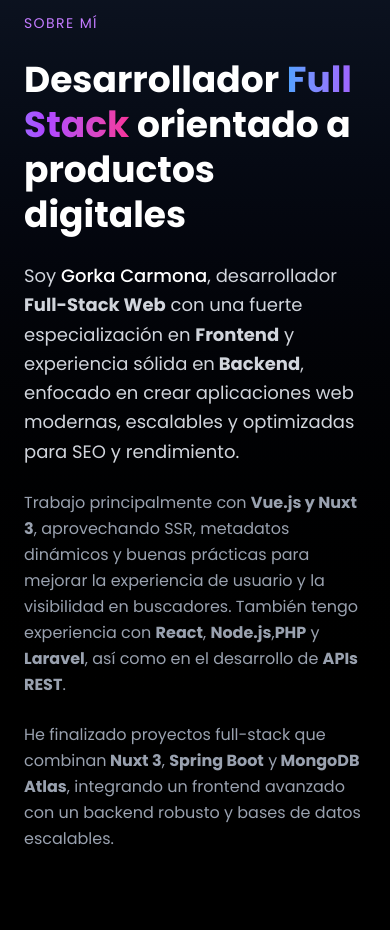
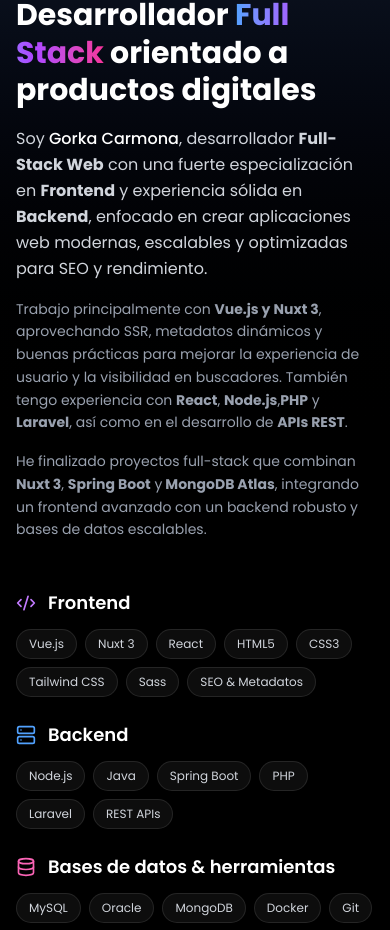
Before and after one commit to Gorkacp/portafolio-Gorka, a Next.js app: page / in a window 390 px wide. Shown: the part 1039-1969 px from the top of the page. Built offline with nearby package versions, Linux system fonts and the light colour scheme.

Commit message:
responsive

```diff
--- a/src/components/About.jsx
+++ b/src/components/About.jsx
@@ -12,23 +12,24 @@
     <section
       id="about"
       className="
-        relative w-full py-32 px-6 font-poppins
+        relative w-full min-h-[auto] lg:min-h-screen py-20 sm:py-24 md:py-32 px-4 sm:px-6 font-poppins
         bg-gradient-to-b from-gray-900 via-black to-black
         text-white
+        flex items-center
       "
     >
       {/* Separador superior */}
       <div className="absolute top-0 left-0 w-full h-px bg-gradient-to-r from-transparent via-purple-500 to-transparent" />
 
-      <div className="max-w-[1200px] mx-auto grid grid-cols-1 lg:grid-cols-2 gap-20 items-center">
+      <div className="w-full max-w-[1200px] mx-auto grid grid-cols-1 lg:grid-cols-2 gap-12 sm:gap-16 lg:gap-20 items-center">
 
         {/* Texto */}
-        <div className="flex flex-col gap-6">
-          <span className="uppercase tracking-widest text-sm text-purple-400">
+        <div className="flex flex-col gap-4 sm:gap-5 md:gap-6">
+          <span className="uppercase tracking-widest text-xs sm:text-sm text-purple-400">
             Sobre mí
           </span>
 
-          <h2 className="text-4xl sm:text-5xl font-bold leading-tight">
+          <h2 className="text-3xl sm:text-4xl md:text-5xl font-bold leading-tight">
             Desarrollador{" "}
             <span className="text-transparent bg-clip-text bg-gradient-to-r from-blue-400 via-purple-500 to-pink-500">
               Full Stack
@@ -36,7 +37,7 @@
             orientado a productos digitales
           </h2>
 
-          <p className="text-gray-300 text-lg leading-relaxed">
+          <p className="text-gray-300 text-base sm:text-lg leading-relaxed">
             Soy <span className="text-white font-medium">Gorka Carmona</span>,
             desarrollador <strong>Full-Stack Web</strong> con una fuerte
             especialización en <strong>Frontend</strong> y experiencia sólida en
@@ -44,7 +45,7 @@
             escalables y optimizadas para SEO y rendimiento.
           </p>
 
-          <p className="text-gray-400 leading-relaxed">
+          <p className="text-gray-400 text-sm sm:text-base leading-relaxed">
             Trabajo principalmente con <strong>Vue.js y Nuxt 3</strong>,
             aprovechando SSR, metadatos dinámicos y buenas prácticas para mejorar
             la experiencia de usuario y la visibilidad en buscadores. También
@@ -53,7 +54,7 @@
             desarrollo de <strong>APIs REST</strong>.
           </p>
 
-          <p className="text-gray-400 leading-relaxed">
+          <p className="text-gray-400 text-sm sm:text-base leading-relaxed">
             He finalizado proyectos full-stack que combinan
             <strong> Nuxt 3</strong>, <strong>Spring Boot</strong> y
             <strong> MongoDB Atlas</strong>, integrando un frontend avanzado con
@@ -62,18 +63,18 @@
         </div>
 
         {/* Bloques técnicos */}
-        <div className="flex flex-col gap-10">
+        <div className="flex flex-col gap-6 sm:gap-8 md:gap-10">
 
           {/* Frontend */}
           <div className="group">
-            <div className="flex items-center gap-3 mb-4">
-              <Code2 className="w-6 h-6 text-purple-400" />
-              <h3 className="text-xl font-semibold">
+            <div className="flex items-center gap-3 mb-3 sm:mb-4">
+              <Code2 className="w-5 h-5 sm:w-6 sm:h-6 text-purple-400" />
+              <h3 className="text-lg sm:text-xl font-semibold">
                 Frontend
               </h3>
             </div>
 
-            <div className="flex flex-wrap gap-3">
+            <div className="flex flex-wrap gap-2 sm:gap-3">
               {[
                 "Vue.js",
                 "Nuxt 3",
@@ -87,10 +88,10 @@
                 <span
                   key={tech}
                   className="
-                    px-4 py-2 rounded-full text-sm
+                    px-3 py-1.5 sm:px-4 sm:py-2 rounded-full text-xs sm:text-sm
                     bg-white/5 border border-white/10
                     text-gray-300
-                    hover:bg-white/10 transition
+                    hover:bg-white/10 transition duration-200
                   "
                 >
                   {tech}
@@ -101,14 +102,14 @@
 
           {/* Backend */}
           <div className="group">
-            <div className="flex items-center gap-3 mb-4">
-              <Server className="w-6 h-6 text-blue-400" />
-              <h3 className="text-xl font-semibold">
+            <div className="flex items-center gap-3 mb-3 sm:mb-4">
+              <Server className="w-5 h-5 sm:w-6 sm:h-6 text-blue-400" />
+              <h3 className="text-lg sm:text-xl font-semibold">
                 Backend
               </h3>
             </div>
 
-            <div className="flex flex-wrap gap-3">
+            <div className="flex flex-wrap gap-2 sm:gap-3">
               {[
                 "Node.js",
                 "Java",
@@ -120,10 +121,10 @@
                 <span
                   key={tech}
                   className="
-                    px-4 py-2 rounded-full text-sm
+                    px-3 py-1.5 sm:px-4 sm:py-2 rounded-full text-xs sm:text-sm
                     bg-white/5 border border-white/10
                     text-gray-300
-                    hover:bg-white/10 transition
+                    hover:bg-white/10 transition duration-200
                   "
                 >
                   {tech}
@@ -134,14 +135,14 @@
 
           {/* Databases & Tools */}
           <div className="group">
-            <div className="flex items-center gap-3 mb-4">
-              <Database className="w-6 h-6 text-pink-400" />
-              <h3 className="text-xl font-semibold">
+            <div className="flex items-center gap-3 mb-3 sm:mb-4">
+              <Database className="w-5 h-5 sm:w-6 sm:h-6 text-pink-400" />
+              <h3 className="text-lg sm:text-xl font-semibold">
                 Bases de datos & herramientas
               </h3>
             </div>
 
-            <div className="flex flex-wrap gap-3">
+            <div className="flex flex-wrap gap-2 sm:gap-3">
               {[
                 "MySQL",
                 "Oracle",
@@ -153,10 +154,10 @@
                 <span
                   key={tech}
                   className="
-                    px-4 py-2 rounded-full text-sm
+                    px-3 py-1.5 sm:px-4 sm:py-2 rounded-full text-xs sm:text-sm
                     bg-white/5 border border-white/10
                     text-gray-300
-                    hover:bg-white/10 transition
+                    hover:bg-white/10 transition duration-200
                   "
                 >
                   {tech}
--- a/src/components/Footer.jsx
+++ b/src/components/Footer.jsx
@@ -352,7 +352,7 @@
         </div>
       </div>
 
-      {/* Back to top button - Más pequeño en móvil */}
+      {/* Back to top button - CON ESTILO HOVER PERMANENTE */}
       <AnimatePresence>
         {showScrollTop && (
           <motion.button
@@ -363,15 +363,16 @@
             className="
               fixed bottom-4 md:bottom-6 right-4 md:right-6 p-2 md:p-3
               rounded-lg
-              bg-gradient-to-br from-white/5 to-white/[0.02]
-              border border-white/10
+              bg-gradient-to-r from-purple-600/30 to-blue-600/30
+              border border-purple-500/50
               text-white
-              hover:border-purple-500/50
-              hover:from-purple-600/30 hover:to-blue-600/30
-              hover:shadow-[0_0_15px_rgba(139,92,246,0.2)]
+              shadow-[0_0_15px_rgba(139,92,246,0.2)]
               transition-all duration-300
               z-50
               group/scroll-top
+              hover:shadow-[0_0_25px_rgba(139,92,246,0.4)]
+              hover:from-purple-600/40 hover:to-blue-600/40
+              hover:border-purple-500/70
             "
             aria-label="Volver arriba"
             whileHover={{ scale: 1.05 }}
--- a/src/components/Hero.jsx
+++ b/src/components/Hero.jsx
@@ -95,6 +95,18 @@
       },
     },
     detectRetina: true,
+  };
+
+  // Función de scroll suave (igual que en Header)
+  const handleSmoothScroll = (e, href) => {
+    e.preventDefault();
+    const target = document.querySelector(href);
+    if (target) {
+      window.scrollTo({
+        top: target.offsetTop - 80, // ajustar altura del header
+        behavior: "smooth",
+      });
+    }
   };
 
   return (
@@ -216,7 +228,7 @@
           </div>
         </motion.div>
 
-        {/* Botones */}
+        {/* Botones con scroll suave */}
         <motion.div
           initial={{ opacity: 0, y: 15 }}
           animate={{ opacity: 1, y: 0 }}
@@ -224,9 +236,9 @@
           className="mb-4 sm:mb-6 md:mb-7"
         >
           <div className="flex flex-col sm:flex-row gap-3 sm:gap-4 justify-center items-stretch sm:items-center max-w-xs sm:max-w-sm md:max-w-md mx-auto">
-            {/* Botón primario */}
-            <motion.a
-              href="#projects"
+            {/* Botón primario - VER PROYECTOS */}
+            <motion.button
+              onClick={(e) => handleSmoothScroll(e, "#projects")}
               className="
                 group/btn relative w-full px-5 py-3 sm:px-5 sm:py-3.5 md:px-6 md:py-4 rounded-lg
                 bg-gradient-to-r from-purple-600 to-blue-600
@@ -237,6 +249,7 @@
                 transition-all duration-250
                 flex items-center justify-center gap-2 sm:gap-2.5
                 overflow-hidden
+                cursor-pointer
               "
               whileHover={{ scale: 1.02 }}
               whileTap={{ scale: 0.98 }}
@@ -245,11 +258,11 @@
               <Eye className="w-4 h-4 sm:w-4.5 sm:h-4.5 flex-shrink-0" />
               <span className="whitespace-nowrap">VER PROYECTOS</span>
               <ChevronRight className="w-3 h-3 sm:w-3.5 sm:h-3.5 flex-shrink-0 group-hover/btn:translate-x-0.5 transition-transform duration-250" />
-            </motion.a>
+            </motion.button>
 
-            {/* Botón secundario */}
-            <motion.a
-              href="#contact"
+            {/* Botón secundario - CONTACTAR */}
+            <motion.button
+              onClick={(e) => handleSmoothScroll(e, "#contact")}
               className="
                 group/contact relative w-full px-5 py-3 sm:px-5 sm:py-3.5 md:px-6 md:py-4 rounded-lg
                 bg-gradient-to-br from-white/8 to-white/4
@@ -261,6 +274,7 @@
                 transition-all duration-250
                 flex items-center justify-center gap-2 sm:gap-2.5
                 backdrop-blur-sm
+                cursor-pointer
               "
               whileHover={{ scale: 1.02 }}
               whileTap={{ scale: 0.98 }}
@@ -268,7 +282,7 @@
               <Rocket className="w-4 h-4 sm:w-4.5 sm:h-4.5 text-blue-400 flex-shrink-0" />
               <span className="whitespace-nowrap">CONTACTAR</span>
               <ChevronRight className="w-3 h-3 sm:w-3.5 sm:h-3.5 flex-shrink-0 group-hover/contact:translate-x-0.5 transition-transform duration-250" />
-            </motion.a>
+            </motion.button>
           </div>
         </motion.div>
 
```
